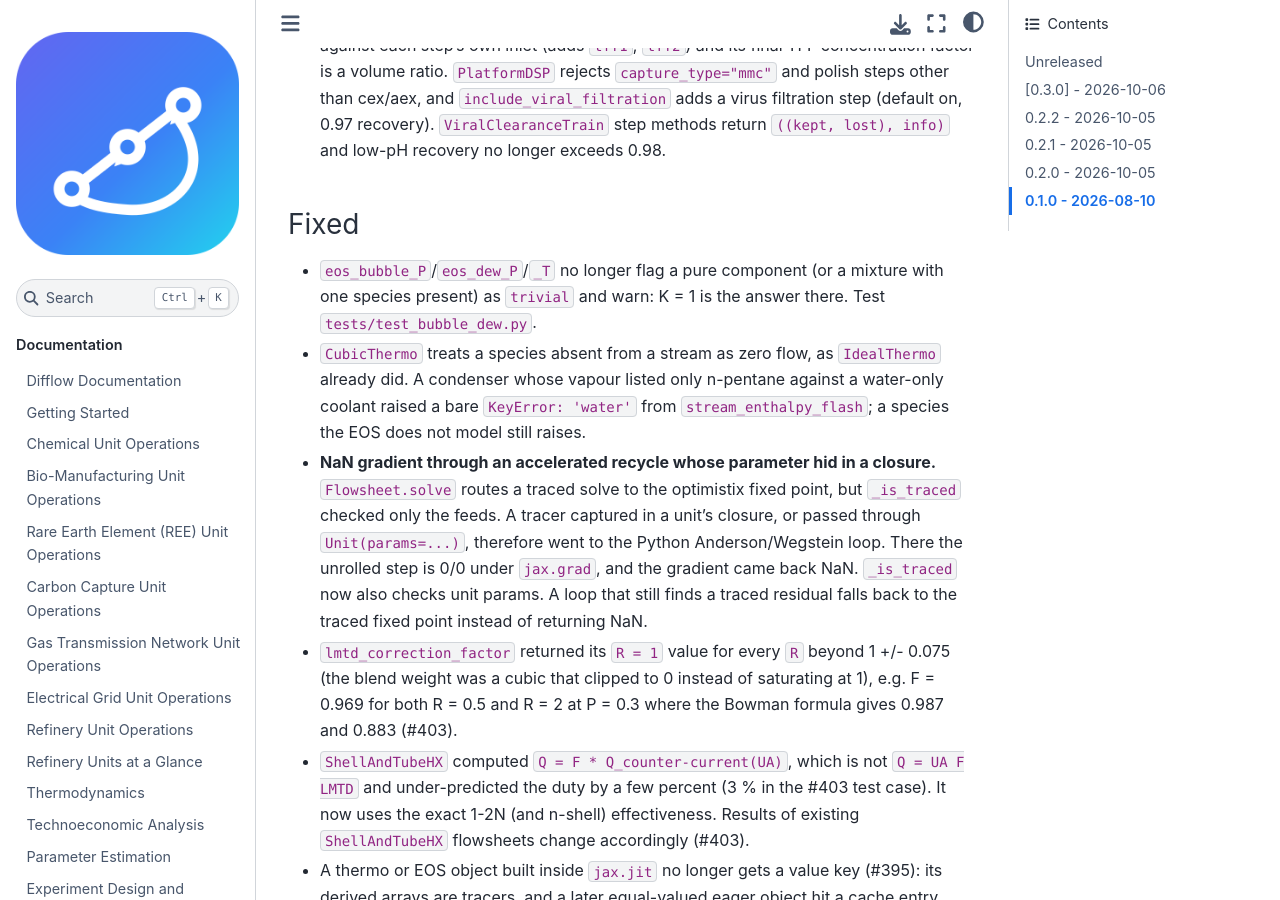
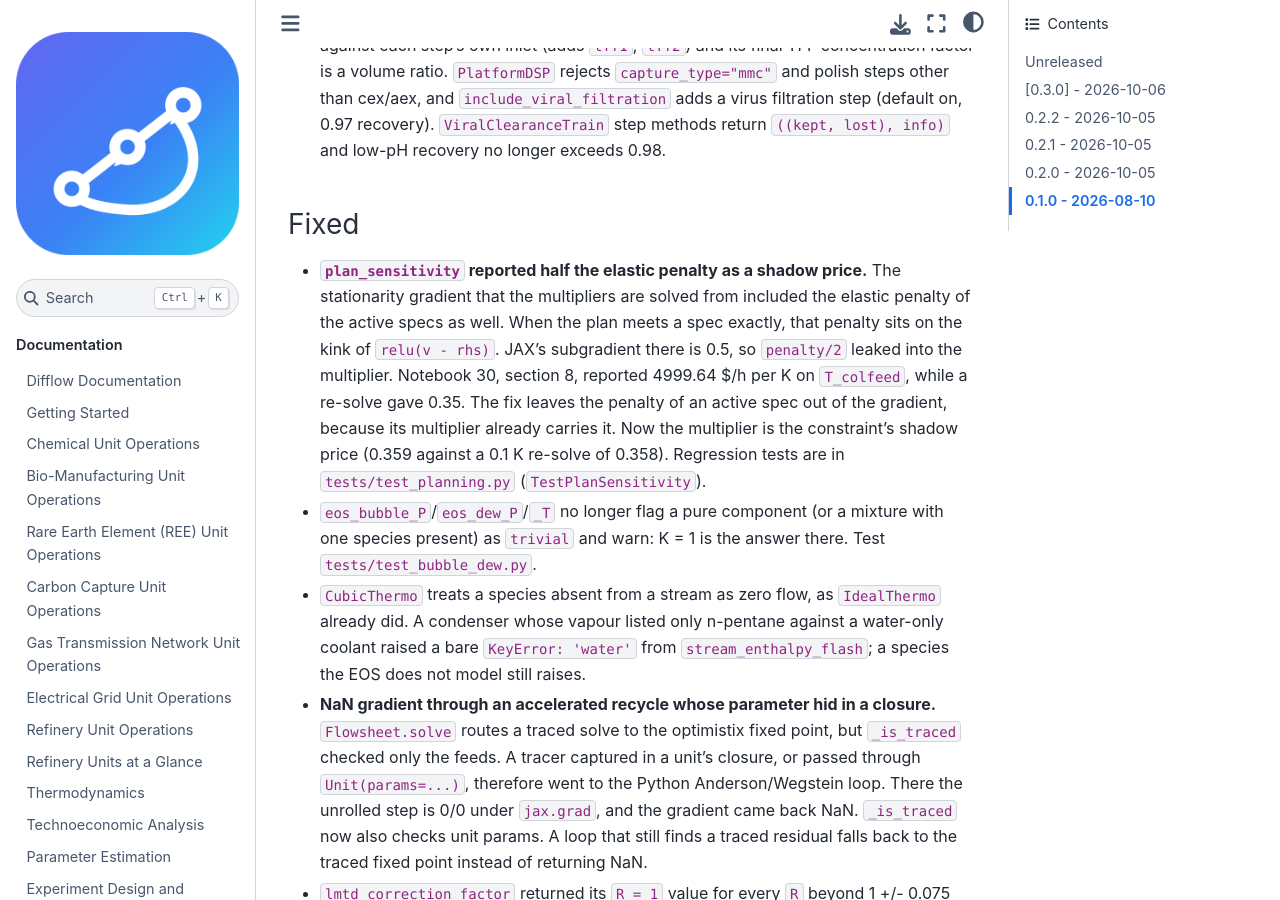
Before and after one commit to jkitchin/differentiable-flowsheets, a Jupyter Book: the page built from CHANGELOG.md, in a window 1280 px wide and 900 px high, scrolled down 21529 px. Built offline with Jupyter Book 1.0.4 settings and Sphinx 7.4.7 and the Sphinx Book theme 1.1.4, drawn with Linux system fonts in a browser that asks for light colours.

Commit message:
plan_sensitivity: keep the elastic penalty of active specs out of the multipliers
The multipliers are solved from stationarity of phi on the free decisions,
and phi charged every spec's elastic penalty, active ones included.  A plan
that meets a spec exactly sits on the kink of relu(v - rhs), where JAX's
subgradient is 0.5, so penalty/2 leaked into the multiplier.  After the
Antoine fix the notebook 30 plan lands with T_colfeed exactly at 236 K and
section 8 reported 4999.64 $/h per K against a re-solved 0.35.  The active
spec is carried by its multiplier, so its penalty is now left out of phi.
Multiplier 0.3587 vs re-solve 0.3518 (1 K) / 0.358 (0.1 K).

Regression tests: the existing active-spec test now checks the multiplier
value (it was 4999.67 instead of 1/3), plus an exactly-at-bound elastic
spec at two penalties.  Notebook 30 re-executed; only cell 48 and the
timing table changed.

Co-Authored-By: Claude Opus 5.5 <noreply@anthropic.com>
Claude-Session: https://claude.ai/code/session_012kLXcoJNae4gCd9DBpNbu4

```diff
--- a/CHANGELOG.md
+++ b/CHANGELOG.md
@@ -831,6 +831,17 @@ All notable changes to difflow are recorded here. The format follows
 
 ### Fixed
 
+- **`plan_sensitivity` reported half the elastic penalty as a shadow price.**
+  The stationarity gradient that the multipliers are solved from included
+  the elastic penalty of the active specs as well. When the plan meets a spec
+  exactly, that penalty sits on the kink of `relu(v - rhs)`. JAX's
+  subgradient there is 0.5, so `penalty/2` leaked into the multiplier.
+  Notebook 30, section 8, reported 4999.64 $/h per K on `T_colfeed`,
+  while a re-solve gave 0.35. The fix leaves the penalty of an active spec
+  out of the gradient, because its multiplier already carries it. Now the
+  multiplier is the constraint's shadow price (0.359 against a 0.1 K
+  re-solve of 0.358). Regression tests are in `tests/test_planning.py`
+  (`TestPlanSensitivity`).
 - `eos_bubble_P`/`eos_dew_P`/`_T` no longer flag a pure component (or a mixture with one species present) as
   `trivial` and warn: K = 1 is the answer there. Test `tests/test_bubble_dew.py`.
 - `CubicThermo` treats a species absent from a stream as zero flow, as
```
Also changed, not shown: docs/pims-integration.md (+1 -1 lines), docs/planning.md (+7 -0 lines), 3 other files.
